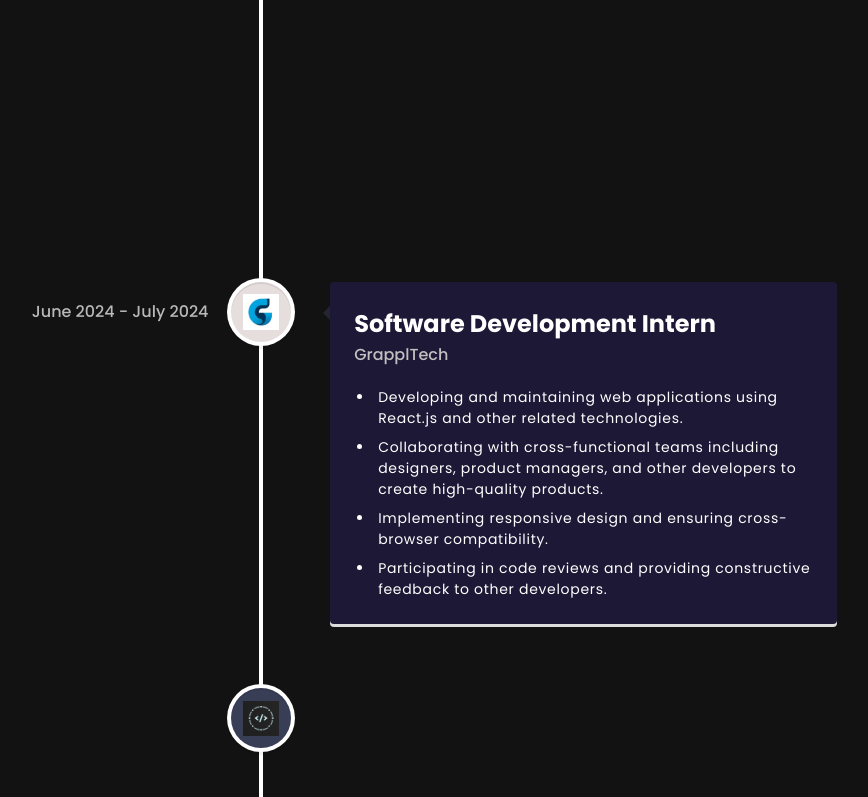
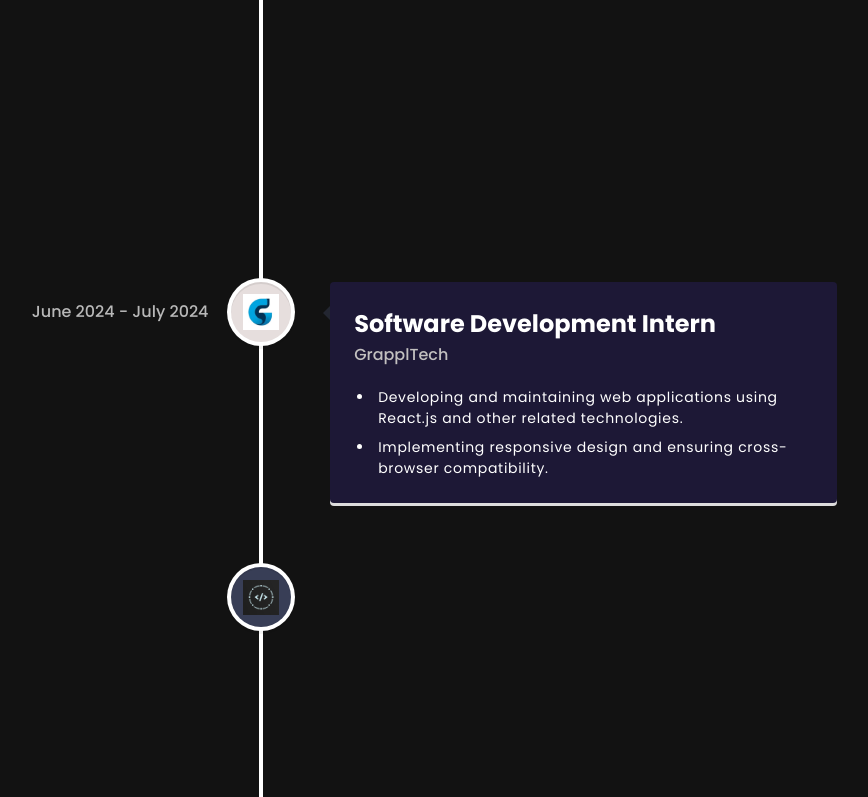
Before and after one commit to Dhvani365/Dhvani-portfolio, a React (Vite) app: page / in a window 1280 px wide. Shown: the part 2389-3186 px from the top of the page, without its empty margins (379-1247 px from the left). Built offline with nearby package versions, Linux system fonts and the light colour scheme.

Commit message:
Updated Work experience

```diff
--- a/src/components/About.jsx
+++ b/src/components/About.jsx
@@ -45,7 +45,7 @@ const About = () => {
           <div className="my-3 image-section-abt">
             <div className="img-box">
               <img
-                alt="smiling a girl"
+                alt=""
                 src={DM_Logo}
                 loading="lazy"
                 width="900"
@@ -93,10 +93,10 @@ I'm a proactive <span className="text-theme">Full Stack Development</span> Enthu
               <div className="btn-bar">
                 <a
                   className="inline-block py-2 px-4 rounded-lg shadow-lg download-btn"
-                  href="Dhvani_SDE_CV.pdf"
+                  href="./Dhvani_SDE_CV.pdf"
                   download="Dhvani_SDE_CV.pdf"
                 >
-                  Download CV
+                  Download Resume
                 </a>
               </div>
             </div>
--- a/src/constants/index.js
+++ b/src/constants/index.js
@@ -121,13 +121,13 @@ import {
 
   const experiences = [
     {
-      title: "Web Development Intern",
-      company_name: "AspireNex",
+      title: "Full Stack Development Intern",
+      company_name: "Sattvabit",
       icon: logo,
       iconBg: "#E6DEDD",
-      date: "July 2024 - Present",
+      date: "Nov 2024 - Present",
       points: [
-        "Developing and maintaining web applications using React.js and other related technologies.",
+        "Developing Web Applications React JS, Next JS and Typescript.",
         "Collaborating with cross-functional teams including designers, product managers, and other developers to create high-quality products.",
         "Implementing responsive design and ensuring cross-browser compatibility.",
         "Participating in code reviews and providing constructive feedback to other developers.",
@@ -141,9 +141,7 @@ import {
       date: "June 2024 - July 2024",
       points: [
         "Developing and maintaining web applications using React.js and other related technologies.",
-        "Collaborating with cross-functional teams including designers, product managers, and other developers to create high-quality products.",
-        "Implementing responsive design and ensuring cross-browser compatibility.",
-        "Participating in code reviews and providing constructive feedback to other developers.",
+        "Implementing responsive design and ensuring cross-browser compatibility."
       ],
     },
     {
```
Also changed, not shown: 2 other files (tests, documents, lock files or other folders).
